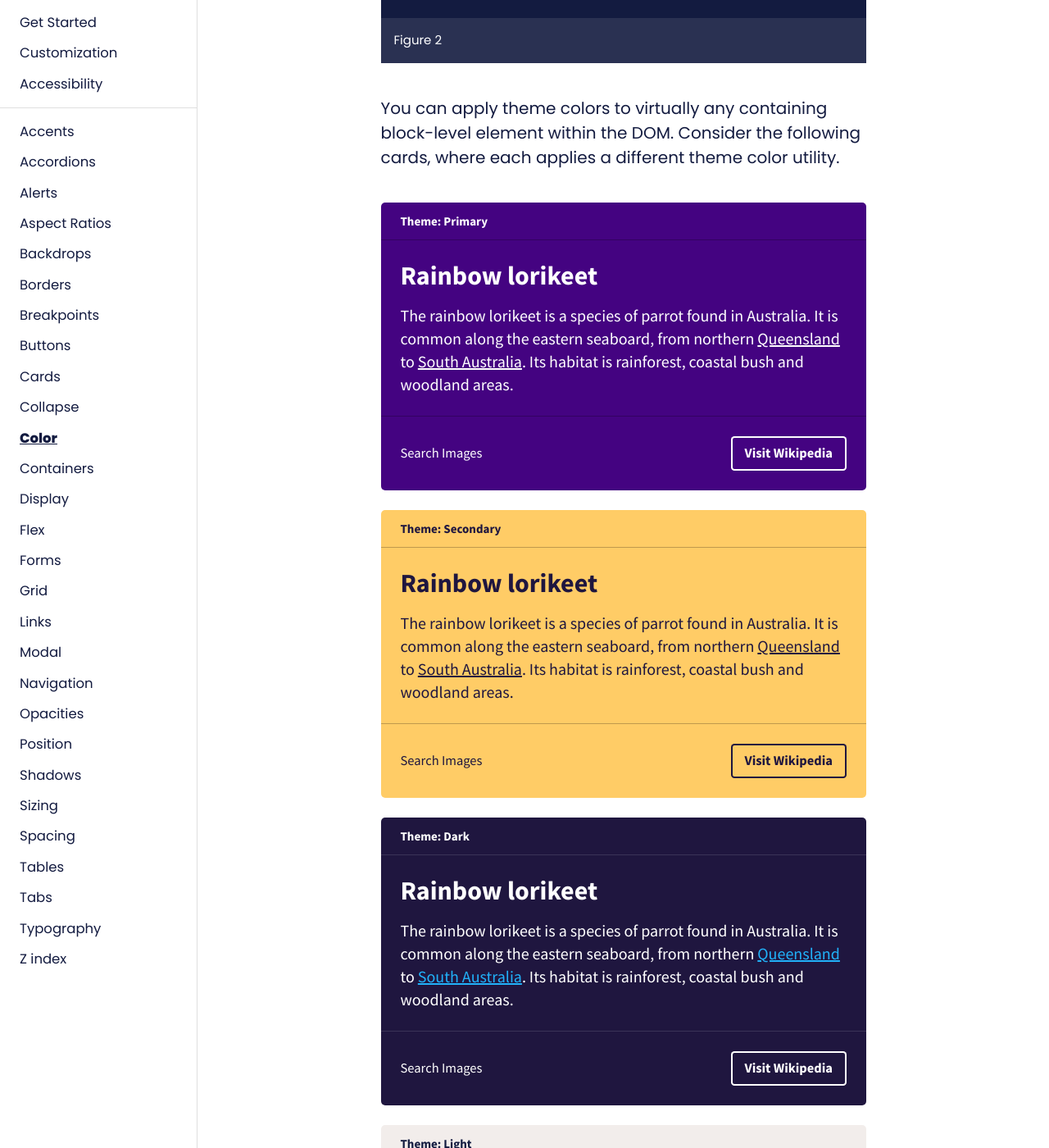
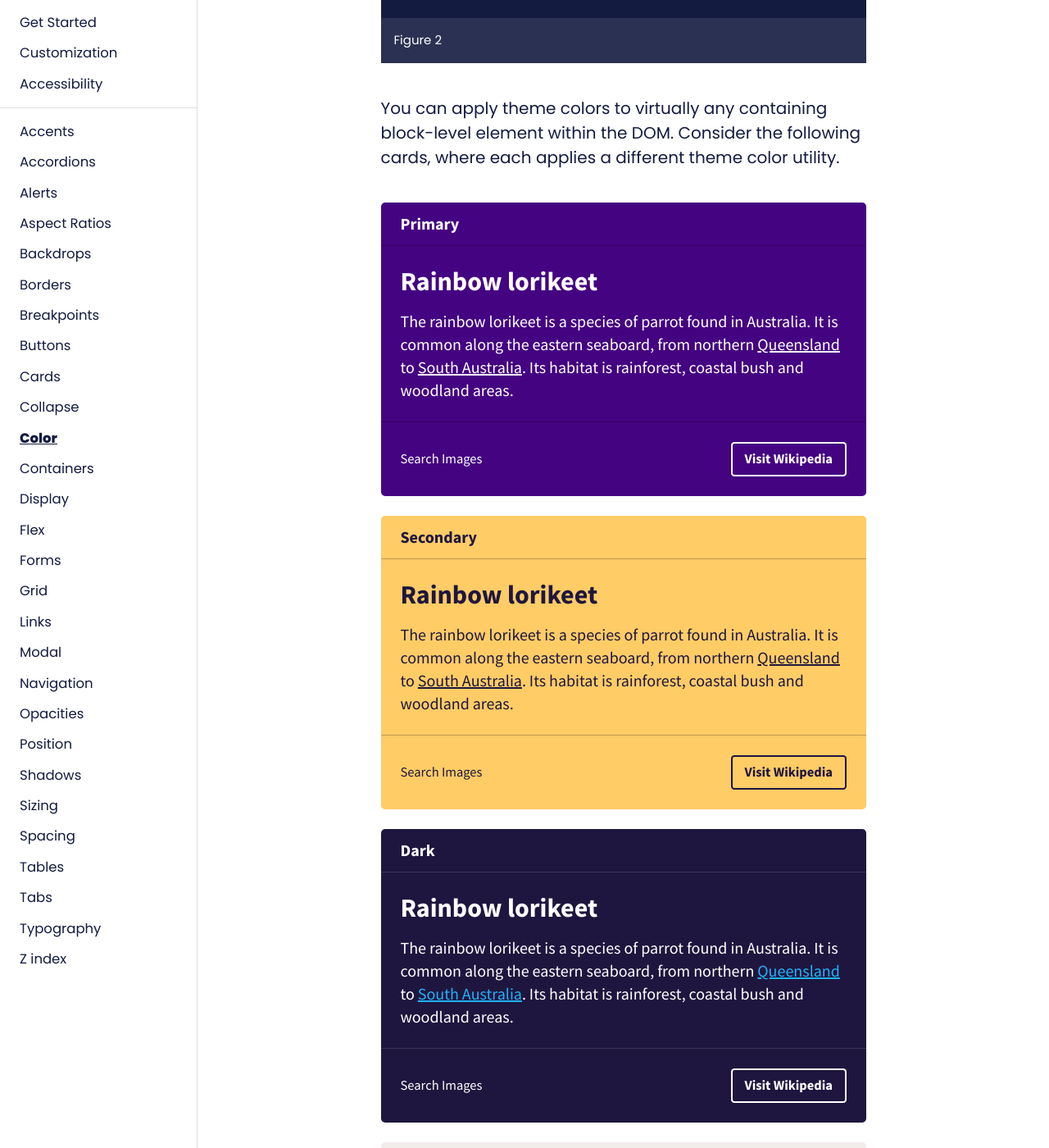
Before and after one commit to cavidano/natura11y-docs, a Jekyll site: the page built from _docs-a-z/color.html, in a window 1280 px wide and 1400 px high, scrolled down 4177 px. Shown: the whole window at 82% size. Built offline with Jekyll 4.4.1, drawn with Linux system fonts in a browser that asks for light colours; some of the changed text lies outside the part shown.

Commit message:
Update color.html

```diff
--- a/_docs-a-z/color.html
+++ b/_docs-a-z/color.html
@@ -155,9 +155,9 @@
 
         <div class="card theme-primary border-radius margin-y-3">
 
-            <div class="card__head border-bottom">
+            <div class="card__head border-bottom font-size-rg">
                 <p>
-                    <strong>Theme: Primary</strong>
+                    <strong>Primary</strong>
                 </p>
             </div>
 
@@ -188,9 +188,9 @@
 
         <div class="card theme-secondary border-radius margin-y-3">
 
-            <div class="card__head border-bottom">
+            <div class="card__head border-bottom font-size-rg">
                 <p>
-                    <strong>Theme: Secondary</strong>
+                    <strong>Secondary</strong>
                 </p>
             </div>
 
@@ -221,9 +221,9 @@
 
         <div class="card theme-dark border-radius margin-y-3">
 
-            <div class="card__head border-bottom">
+            <div class="card__head border-bottom font-size-rg">
                 <p>
-                    <strong>Theme: Dark</strong>
+                    <strong>Dark</strong>
                 </p>
             </div>
 
@@ -254,9 +254,9 @@
 
         <div class="card theme-light border-radius margin-y-3">
 
-            <div class="card__head border-bottom">
+            <div class="card__head border-bottom font-size-rg">
                 <p>
-                    <strong>Theme: Light</strong>
+                    <strong>Light</strong>
                 </p>
             </div>
 
@@ -287,9 +287,9 @@
 
         <div class="card border border-radius margin-y-3">
 
-            <div class="card__head border-bottom">
+            <div class="card__head border-bottom font-size-rg">
                 <p>
-                    <strong>Theme: White (default)</strong>
+                    <strong>White (default)</strong>
                 </p>
             </div>
 
@@ -470,10 +470,15 @@
 <figure class="container narrow margin-y-4">
     <div class="overflow-hidden" {{ site.example-custom-properties }}>
 
-        <div class="theme-primary border-radius padding-3 margin-y-3">
+        <div class="card theme-primary border-radius margin-y-3">
 
-            <p class="margin-bottom-2"><strong>Primary</strong></p>
+            <div class="card__head border-bottom font-size-rg">
+                <p>
+                    <strong>Primary</strong>
+                </p>
+            </div>
 
+            <div class="card__body">
                 <div class="grid grid--gap-2 grid--cell-fill text-align-center">
                     <div class="grid__cell">
                         <div class="alert alert--confirm border">
@@ -483,10 +488,8 @@
                                     Alert Confirm
                                 </span>
                             </div>
-
                         </div>
                     </div>
-
                     <div class="grid__cell">
                         <div class="alert alert--warn border">
                             <div class="alert__title">
@@ -497,15 +500,20 @@
                             </div>
                         </div>
                     </div>
+                </div>
+            </div>
+        </div>
+        <!-- .card -->
 
+        <div class="card theme-secondary border-radius margin-y-3">
+
+            <div class="card__head border-bottom font-size-rg">
+                <p>
+                    <strong>Secondary</strong>
+                </p>
             </div>
 
-        </div>
-
-        <div class="theme-secondary border-radius padding-3 margin-y-3">
-
-            <p class="margin-bottom-2"><strong>Secondary</strong></p>
-
+            <div class="card__body">
                 <div class="grid grid--gap-2 grid--cell-fill text-align-center">
                     <div class="grid__cell">
                         <div class="alert alert--confirm border">
@@ -515,10 +523,8 @@
                                     Alert Confirm
                                 </span>
                             </div>
-
                         </div>
                     </div>
-
                     <div class="grid__cell">
                         <div class="alert alert--warn border">
                             <div class="alert__title">
@@ -529,17 +535,21 @@
                             </div>
                         </div>
                     </div>
+                </div>
+            </div>
+        </div>
+        <!-- .card -->
 
+        <div class="card theme-dark border-radius margin-y-3">
+
+            <div class="card__head border-bottom font-size-rg">
+                <p>
+                    <strong>Dark</strong>
+                </p>
             </div>
 
-        </div>
-
-        <div class="theme-dark border-radius padding-3 margin-y-3">
-
-            <p class="margin-bottom-2"><strong>Dark</strong></p>
-
+            <div class="card__body">
                 <div class="grid grid--gap-2 grid--cell-fill text-align-center">
-
                     <div class="grid__cell">
                         <div class="alert alert--confirm border">
                             <div class="alert__title">
@@ -548,10 +558,8 @@
                                     Alert Confirm
                                 </span>
                             </div>
-
                         </div>
                     </div>
-
                     <div class="grid__cell">
                         <div class="alert alert--warn border">
                             <div class="alert__title">
@@ -562,17 +570,21 @@
                             </div>
                         </div>
                     </div>
+                </div>
+            </div>
+        </div>
+        <!-- .card -->
 
+        <div class="card theme-light border-radius margin-y-3">
+
+            <div class="card__head border-bottom font-size-rg">
+                <p>
+                    <strong>Light</strong>
+                </p>
             </div>
 
-        </div>
-
-        <div class="theme-light border-radius padding-3 margin-y-3">
-
-            <p class="margin-bottom-2"><strong>Light</strong></p>
-
+            <div class="card__body">
                 <div class="grid grid--gap-2 grid--cell-fill text-align-center">
-
                     <div class="grid__cell">
                         <div class="alert alert--confirm border">
                             <div class="alert__title">
@@ -581,10 +593,8 @@
                                     Alert Confirm
                                 </span>
                             </div>
-
                         </div>
                     </div>
-
                     <div class="grid__cell">
                         <div class="alert alert--warn border">
                             <div class="alert__title">
@@ -595,17 +605,21 @@
                             </div>
                         </div>
                     </div>
+                </div>
+            </div>
+        </div>
+        <!-- .card -->
 
+        <div class="card theme-white border-radius border margin-y-3">
+
+            <div class="card__head border-bottom font-size-rg">
+                <p>
+                    <strong>White</strong>
+                </p>
             </div>
 
-        </div>
-
-        <div class="theme-white border border-radius padding-3 margin-y-3">
-
-            <p class="margin-bottom-2"><strong>White</strong></p>
-
+            <div class="card__body">
                 <div class="grid grid--gap-2 grid--cell-fill text-align-center">
-
                     <div class="grid__cell">
                         <div class="alert alert--confirm border">
                             <div class="alert__title">
@@ -614,10 +628,8 @@
                                     Alert Confirm
                                 </span>
                             </div>
-
                         </div>
                     </div>
-
                     <div class="grid__cell">
                         <div class="alert alert--warn border">
                             <div class="alert__title">
@@ -628,10 +640,10 @@
                             </div>
                         </div>
                     </div>
-
                 </div>
-
             </div>
+        </div>
+        <!-- .card -->
 
     </div>
 </figure>
```
Lines whose indentation alone changed are shown as unchanged.
